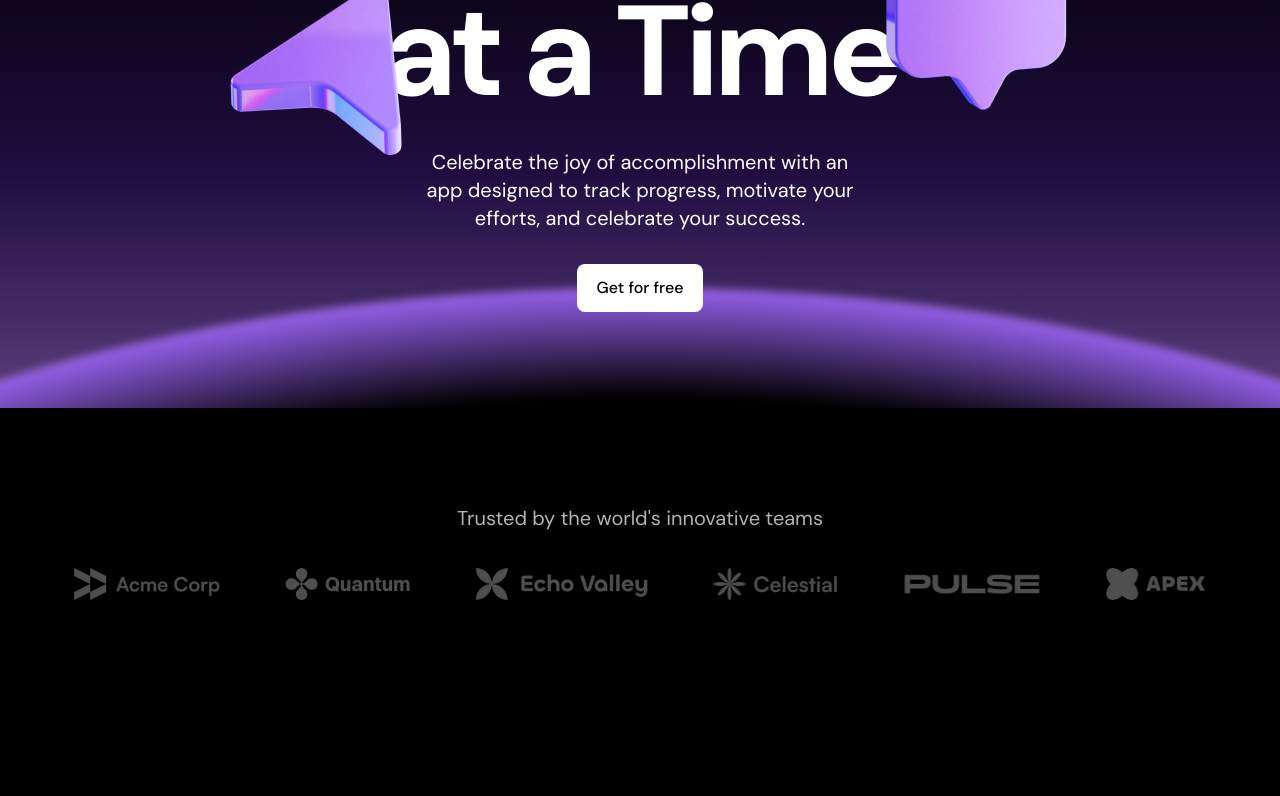
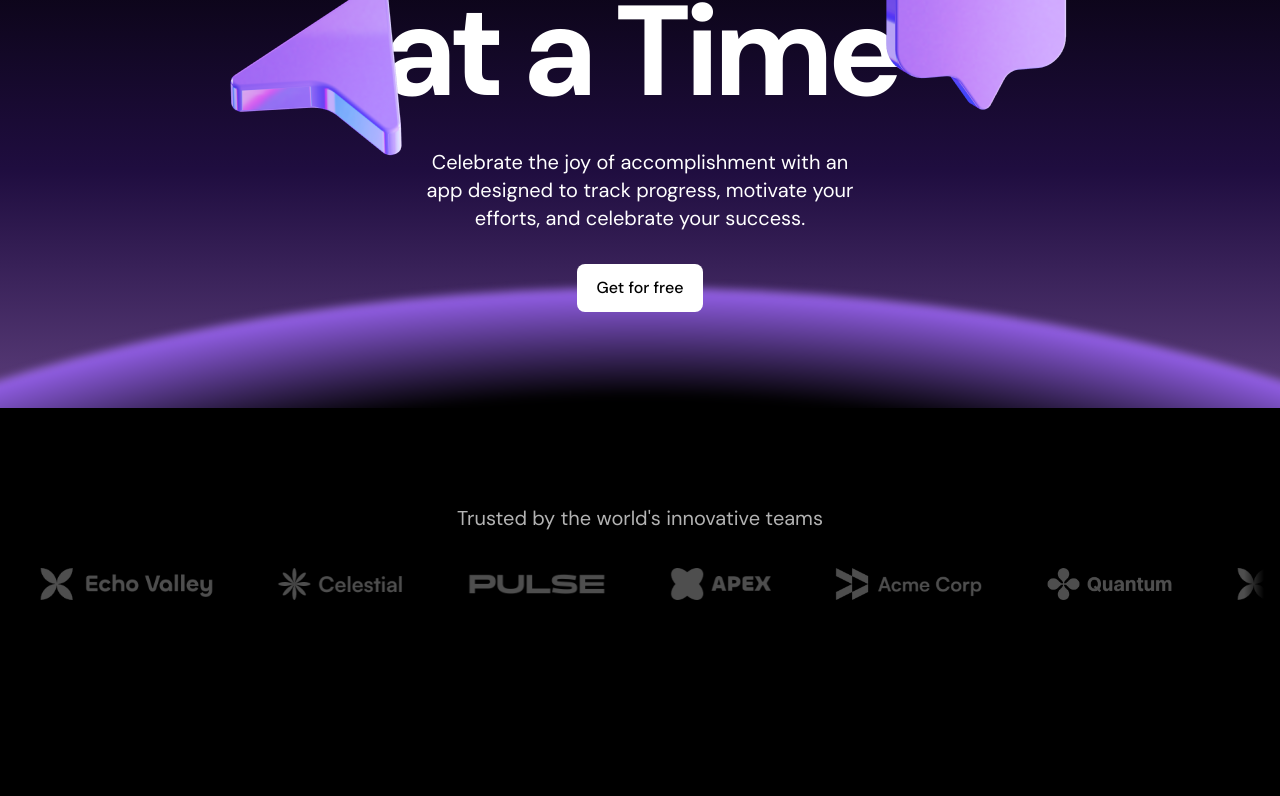
Before and after one commit to alessandro-arg/saas-landingpage, a Next.js app: page / in a window 1280 px wide. Shown: the part 430-1226 px from the top of the page. Built offline with nearby package versions, Linux system fonts and the light colour scheme.

Commit message:
feat: installed framer motion and already animated a few elements.

```diff
--- a/package.json
+++ b/package.json
@@ -10,7 +10,7 @@
   },
   "dependencies": {
     "clsx": "^2.1.1",
-    "framer-motion": "^11.2.12",
+    "framer-motion": "^11.18.2",
     "next": "14.2.4",
     "react": "^18",
     "react-dom": "^18"
--- a/src/components/Hero.tsx
+++ b/src/components/Hero.tsx
@@ -1,7 +1,10 @@
+"use client";
+
 import Image from "next/image";
 import ArrowIcon from "../assets/icons/arrow-w.svg";
 import cursorImage from "../assets/images/cursor.png";
 import messageImage from "../assets/images/message.png";
+import { motion } from "framer-motion";
 
 export const Hero = () => {
   return (
@@ -29,20 +32,35 @@
               One Task <br /> at a Time
             </h1>
 
+            <motion.div
+              className="absolute right-[476px] top-[108px] hidden sm:inline"
+              drag
+              dragSnapToOrigin
+            >
               <Image
                 src={cursorImage}
                 height="200"
                 width="200"
-              className="absolute right-[476px] top-[108px] hidden sm:inline"
+                className="max-w-none"
                 alt=""
+                draggable="false"
               />
+            </motion.div>
+
+            <motion.div
+              className="absolute left-[498px] top-[56px] hidden sm:inline"
+              drag
+              dragSnapToOrigin
+            >
               <Image
                 src={messageImage}
                 height="200"
                 width="200"
-              className="absolute left-[498px] top-[56px] hidden sm:inline"
+                className="max-w-none "
+                draggable="false"
                 alt=""
               />
+            </motion.div>
           </div>
         </div>
 
--- a/src/components/LogoTicker.tsx
+++ b/src/components/LogoTicker.tsx
@@ -1,13 +1,13 @@
 "use client";
 
 import Image from "next/image";
-
 import acmeLogo from "../assets/images/acme.png";
 import quantumLogo from "../assets/images/quantum.png";
 import echoLogo from "../assets/images/echo.png";
 import celestialLogo from "../assets/images/celestial.png";
 import pulseLogo from "../assets/images/pulse.png";
 import apexLogo from "../assets/images/apex.png";
+import { motion } from "framer-motion";
 
 const images = [
   { src: acmeLogo, alt: "Acme Logo" },
@@ -25,8 +25,17 @@
         <h2 className="text-xl text-center text-white/70">
           Trusted by the world's innovative teams
         </h2>
-        <div className="overflow-hidden mt-9 before:content-[''] after:content-[''] before:absolute after:absolute before:h-full after:h-full before:w-5 after:w-5 relative before:left-0 after:right-0 before:top-0 after:top-0 before:bg-[linear-gradient(to_right,#000,rgba(0,0,0,0))] after:bg-[linear-gradient(to_left,#000,rgb(0,0,0,0))]">
-          <div className="flex gap-16 items-center justify-center">
+        <div className="flex overflow-hidden mt-9 before:content-[''] after:content-[''] before:absolute after:absolute before:h-full after:h-full before:w-5 after:w-5 relative before:left-0 after:right-0 before:top-0 after:top-0 before:bg-[linear-gradient(to_right,#000,rgba(0,0,0,0))] after:bg-[linear-gradient(to_left,#000,rgb(0,0,0,0))] before:z-10">
+          <motion.div
+            transition={{
+              duration: 20,
+              ease: "linear",
+              repeat: Infinity,
+            }}
+            initial={{ translateX: 0 }}
+            animate={{ translateX: "-50%" }}
+            className="flex flex-none gap-16 items-center justify-center pr-16"
+          >
             {images.map(({ src, alt }) => (
               <Image
                 src={src}
@@ -35,7 +44,15 @@
                 className="flex-none h-8 w-auto"
               />
             ))}
-          </div>
+            {images.map(({ src, alt }) => (
+              <Image
+                src={src}
+                alt={alt}
+                key={alt}
+                className="flex-none h-8 w-auto"
+              />
+            ))}
+          </motion.div>
         </div>
       </div>
     </div>
```
Also changed, not shown: 1 other file (tests, documents, lock files or other folders). Lines whose indentation alone changed are shown as unchanged.
